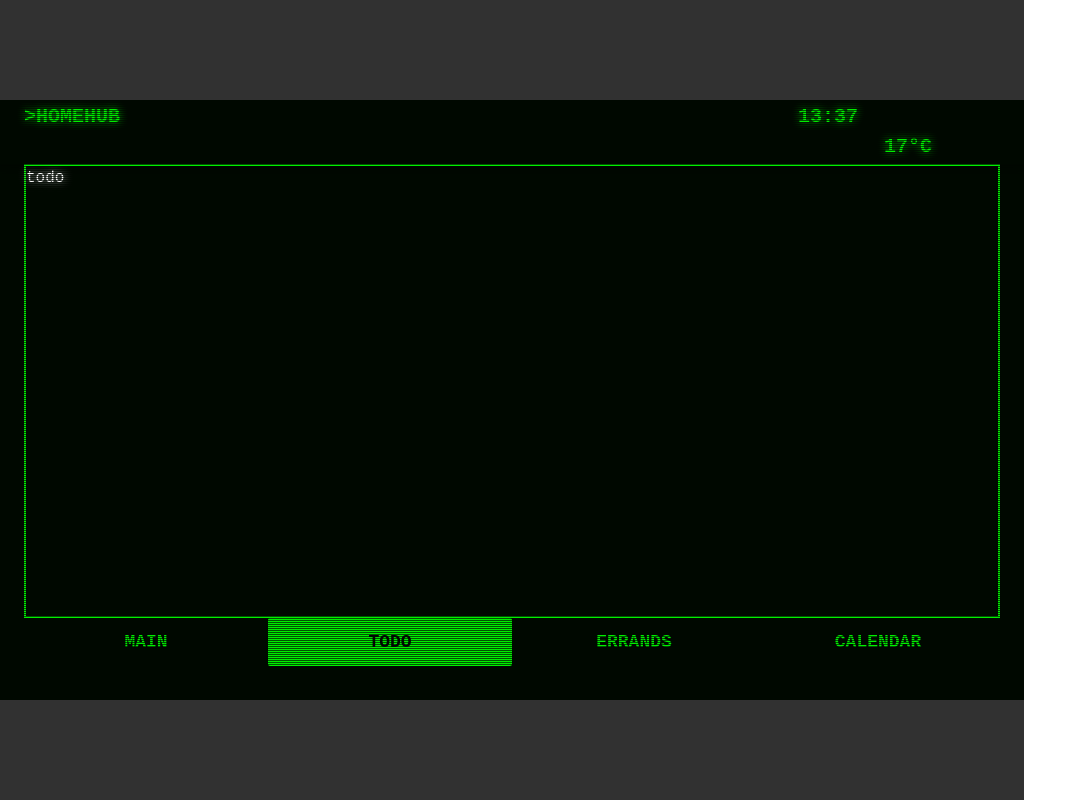
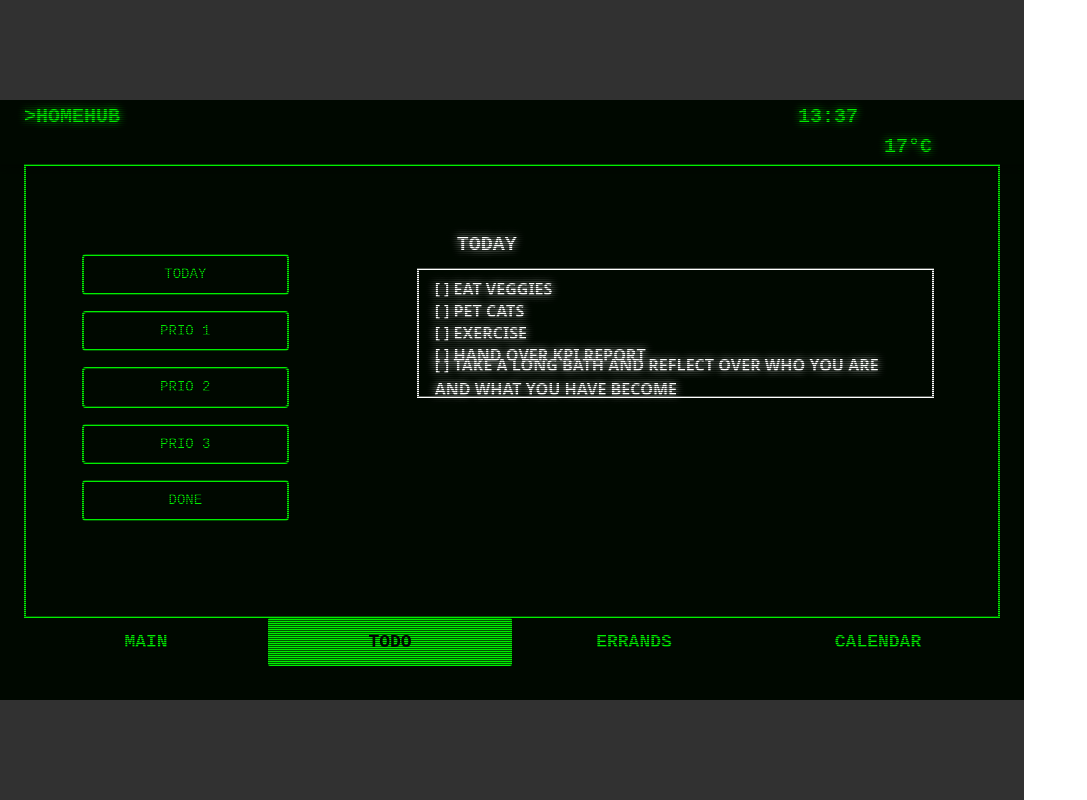
Before and after one commit to h0nkz/homehub, a React (Vite) app in the folder homehub-client/: page / in a window 1280 px wide. Both pictures are taken after a click on the tab "TODO". Shown: the whole page, without its empty margins (0-1087 px from the left). Built offline with nearby package versions, Linux system fonts and the light colour scheme; some icons are missing.

Commit message:
Create ToDoFrame

```diff
--- a/homehub-client/src/App.tsx
+++ b/homehub-client/src/App.tsx
@@ -5,6 +5,7 @@ import { Tab, Tabs, Typography } from '@mui/material';
 import React from 'react';
 import HubAppBar from './components/HubAppBar';
 import MainFrame from './components/MainFrame';
+import ToDoFrame from './components/ToDoFrame';
 
 
 /*
@@ -104,7 +105,7 @@ function App() {
       case "main":
         return <MainFrame/>
         case "todo":
-          return <Typography>todo</Typography>
+          return <ToDoFrame/>
           case "errands":
         return <Typography>errands</Typography>
         case "calendar":
--- a/homehub-client/src/components/ListBox.tsx
+++ b/homehub-client/src/components/LabeledListBox.tsx
@@ -5,10 +5,10 @@ interface ListBoxProps {
     label : string
 }
 
-function ListBox(props : ListBoxProps) {
+function LabeledListBox(props : ListBoxProps) {
 
     return (
-         <Grid size={1}>
+
                 <Box padding={8}>
                     <Typography marginInlineStart={5} sx={{
                         fontSize: 20,
@@ -29,8 +29,7 @@ function ListBox(props : ListBoxProps) {
                         ))}
                     </List>
                 </Box>
-            </Grid>
     )
 }
 
-export default ListBox
+export default LabeledListBox
--- a/homehub-client/src/components/MainFrame.tsx
+++ b/homehub-client/src/components/MainFrame.tsx
@@ -1,10 +1,10 @@
 import TagFacesIcon from '@mui/icons-material/TagFaces';
-import { Box, Grid, List, ListItem, Typography } from "@mui/material"
-import ListBox from './ListBox';
+import { Box, Grid, Typography } from "@mui/material"
+import ListBox from './LabeledListBox';
 
 function MainFrame() {
     const mainListItems = [
-        "[25/4 12:15] 1 ToDo due today",
+        "[25/4 12:15] 1 ToDo due today: Pet cats",
         "[25/4 07:00] Scouted for Allotment",
         "[24/4 15:00] Yoga Class @ 18.00 today",
         "",
@@ -17,7 +17,7 @@ function MainFrame() {
         "",]
 
     return (
-        <Grid container gridRow={1} columns={2} spacing={1}>
+        <Grid container gridRow={1} columns={3} spacing={1}>
             <Grid size={1}>
                 <Box padding={5}>
                     <Typography marginInlineStart={5} sx={{
@@ -28,7 +28,9 @@ function MainFrame() {
                     </Typography>
                 </Box>
             </Grid>
-            <ListBox listItems={mainListItems} label="FEED"/>
+            <Grid size={2}>
+                <ListBox listItems={mainListItems} label="FEED"/>
+            </Grid>
         </Grid>
     )
 }
--- /dev/null
+++ b/homehub-client/src/components/ToDoFrame.tsx
@@ -0,0 +1,53 @@
+import TagFacesIcon from '@mui/icons-material/TagFaces';
+import { Box, Button, Grid, ListItem, Typography } from "@mui/material"
+import ListBox from './LabeledListBox';
+
+function ToDoFrame() {
+    const buttonLabels = [
+        "TODAY",
+        "PRIO 1",
+        "PRIO 2",
+        "PRIO 3",
+        "DONE"
+    ]
+
+    const toDos = [
+        "[ ] EAT VEGGIES",
+        "[ ] PET CATS",
+        "[ ] EXERCISE",
+        "[ ] HAND OVER KPI REPORT",
+        "[ ] TAKE A LONG BATH AND REFLECT OVER WHO YOU ARE AND WHAT YOU HAVE BECOME"
+    ]
+
+    return (
+        <Grid container gridRow={1} columns={3} spacing={1}>
+            <Grid size={1}>
+                <Box padding={5} sx={{
+                    display: 'flex',
+                    flexDirection: 'column',
+                    justifyContent: 'center',
+                    alignItems: 'center',
+                    height: 1
+                }}>
+                    {buttonLabels.map((item, index) => (
+                        <ListItem key={index}>
+                            <Button
+                                variant='text'
+                                sx={{
+                                    border: 2,
+                                    width: 1
+                                }}>
+                                {item}
+                            </Button>
+                        </ListItem>
+                    ))}
+                </Box>
+            </Grid>
+            <Grid size={2}>
+                <ListBox listItems={toDos} label="TODAY" />
+            </Grid>
+        </Grid>
+    )
+}
+
+export default ToDoFrame
```
